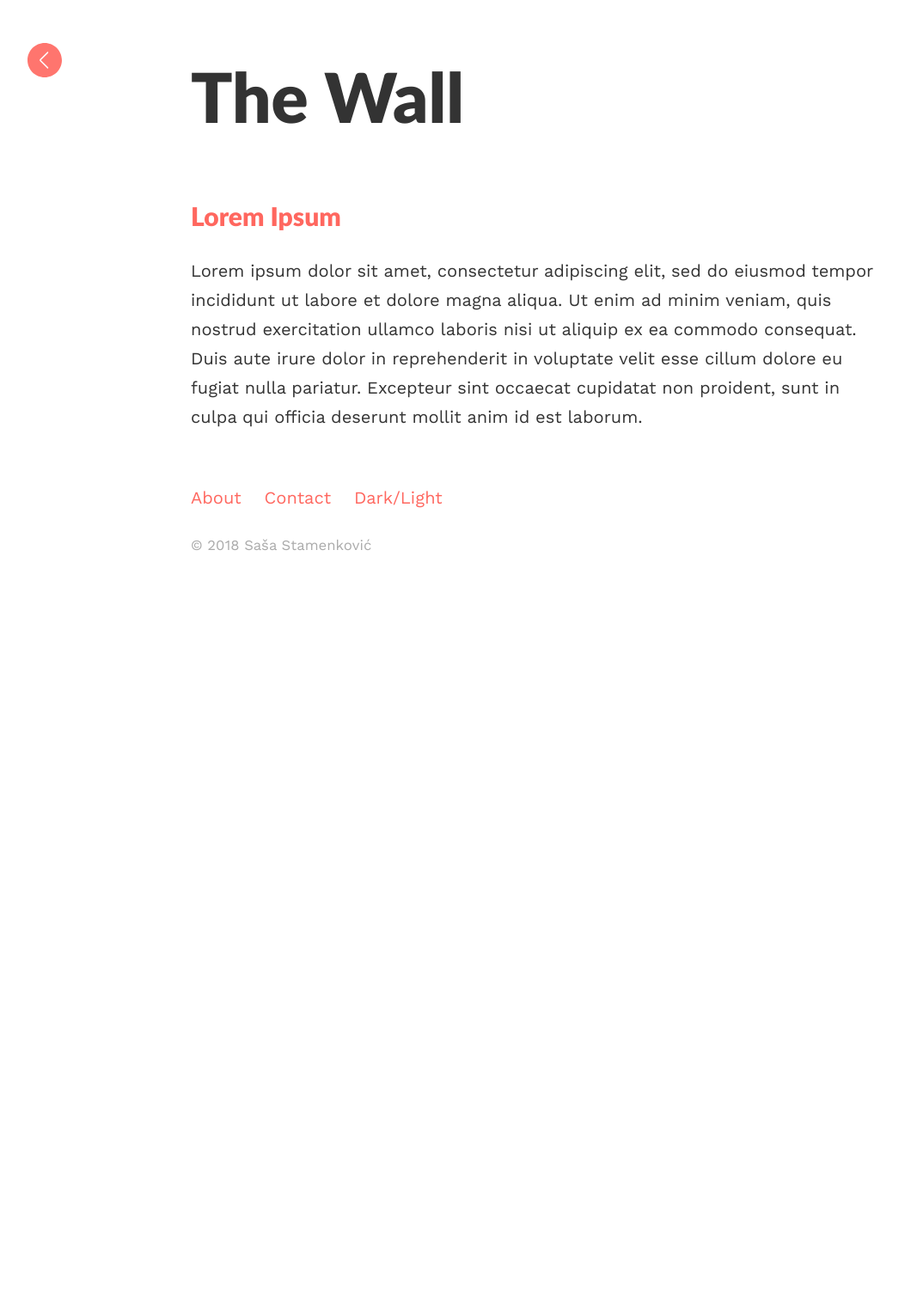
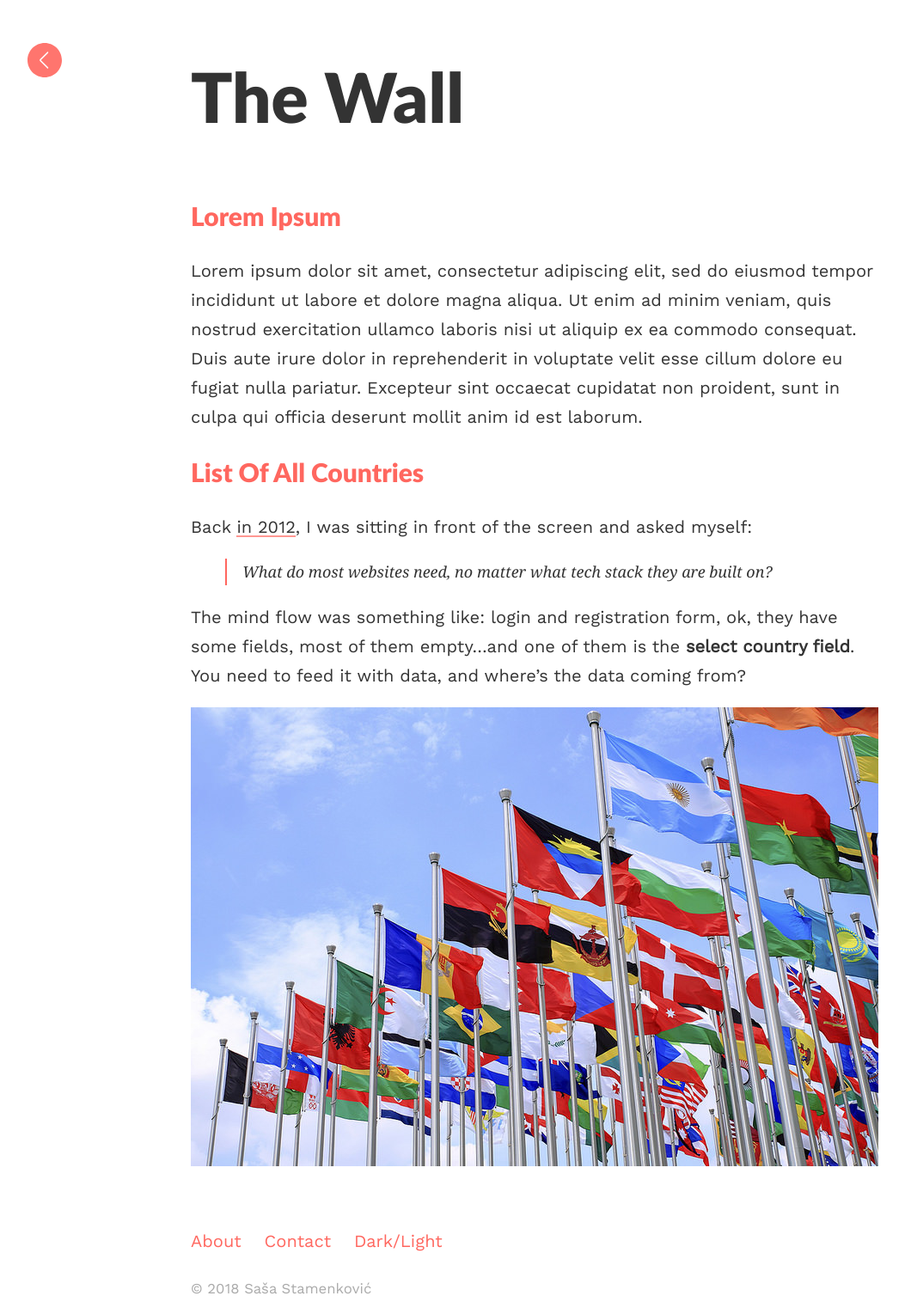
Before and after one commit to sharu725/hagura, a Jekyll site: the page built from index.html, in a window 1280 px wide. Shown: the whole page at 86% size, without its empty margins (18-1071 px from the left). Built offline with Jekyll 4.4.1, drawn with Linux system fonts in a browser that asks for light colours; before the commit the page ends 980 px from its top, so only the background shows below that; part of the change alters nothing that is shown.

Commit message:
Draft 2018-02-24-list-of-all-countries

```diff
--- /dev/null
+++ b/_posts/2018-02-24-list-of-all-countries.md
@@ -0,0 +1,69 @@
+---
+layout: post
+title: List of All Countries
+excerpt_separator: <!--more-->
+---
+
+Back [in 2012](https://github.com/umpirsky/country-list/commit/50807f21ab61a31510b8ba20c0908b11201d7576), I was sitting in front of the screen and asked myself:
+
+> What do most websites need, no matter what tech stack they are built on?
+
+The mind flow was something like: login and registration form, ok, they have some fields, most of them empty...and one of them is the **select country field**. You need to feed it with data, and where's the data coming from?
+
+![Flags]({{site.baseurl}}/images/posts/2018-02-24-list-of-all-countries/flags.jpg)
+<!--more-->
+<em><small> &copy; Penn State - [https://www.flickr.com/photos/pennstatelive/16216912657](https://www.flickr.com/photos/pennstatelive/16216912657)</small></em>
+
+I started googling around for a good data source, searched on GitHub, but no good resource was found back then. I needed something that is available in a variety of formats, multilingual and easy to use. So scraping [Wikipedia](https://en.wikipedia.org/wiki/List_of_sovereign_states) was not an option (although that would probably work for this project).
+
+Since I enjoy building stuff, I sit down and wrote a piece of PHP code which generates a list of all country names with ISO 3166-1 codes. The list was available in JSON, yaml and PHP at first. It used [ICU](http://site.icu-project.org/) as the data source, so staying up to date was not the problem.
+
+It was very simple to use, but it was a small weekend project, and I expected nothing. But project grew and got traction, I never thought something so silly as list of countries can be so popular.
+
+## Formats and Languages
+
+Formats available:
+
+* [Text](https://github.com/umpirsky/country-list/blob/master/data/en/country.txt)
+* [JSON](https://github.com/umpirsky/country-list/blob/master/data/en/country.json)
+* [YAML](https://github.com/umpirsky/country-list/blob/master/data/en/country.yaml)
+* [XML](https://github.com/umpirsky/country-list/blob/master/data/en/country.xml)
+* [HTML](https://github.com/umpirsky/country-list/blob/master/data/en/country.html)
+* [CSV](https://github.com/umpirsky/country-list/blob/master/data/en/country.csv)
+* [SQL](https://github.com/umpirsky/country-list/blob/master/data/en/country.mysql.sql)
+* [PHP](https://github.com/umpirsky/country-list/blob/master/data/en/country.php)
+* [XLIFF](https://github.com/umpirsky/country-list/blob/master/data/en/country.xliff)
+
+All formats are also [available](https://github.com/umpirsky/country-list/tree/master/data) in **all languages**.
+
+## Everybody Needs a Country Table
+
+For developers, this is the most common case, they simply need a country databaase table. There are few **SQL dumps** for each DBMS:
+
+* [MySQL](https://github.com/umpirsky/country-list/blob/master/data/en/country.mysql.sql)
+* [PostgreSQL](https://github.com/umpirsky/country-list/blob/master/data/en/country.postgresql.sql)
+* [SQLite](https://github.com/umpirsky/country-list/blob/master/data/en/country.sqlite.sql)
+
+## Numbers, 6 Years Later
+
+* **3,226** stars on [GitHub](https://github.com/umpirsky/country-list)
+* **965** forks
+* **433 624** installs on [Packagist](https://packagist.org/packages/umpirsky/country-list)
+* Many libraries and Wordpress plugins depend on it
+
+## Child Projects
+
+Since it got popular, I realized that this data was not easily accessible for many developers. So I thought further, what else can be exported as a list of this kind?
+
+That's how child projects were born:
+
+* [Currency List](https://github.com/umpirsky/currency-list)
+* [Language List](https://github.com/umpirsky/language-list)
+* [Locale List](https://github.com/umpirsky/locale-list)
+* [TLD List](https://github.com/umpirsky/tld-list)
+
+All build with [List Generator](https://github.com/umpirsky/list-generator), simple export engine I extracted from the [original project](https://github.com/umpirsky/country-list). So, if you have idea for a similar project, feel free to use it. ;)
+
+## Thanks
+
+I just want to thank to everyone who is using, contributing or reporting issues. Yes, even you [complaining about Macedonia](https://github.com/umpirsky/country-list/issues/9) :). I cannot change data source, I am the first who can complain about Kosovo being listed as a sovereign country, but that did happen (since version 2.0 if I remember correctly). I simply have no control over the data source, but I can say it here: **Kosovo is Serbia!** :)
--- a/index.html
+++ b/index.html
@@ -5,6 +5,6 @@ layout: default
 <div class="article-list">
 {% for post in site.posts %}
     <h2><a href="{{post.url | prepend: site.baseurl}}">{{post.title}}</a></h2>
-    <p>{{post.excerpt | strip_html}}</p>
+    <p>{{post.excerpt}}</p>
 {% endfor %}
 </div>
```
Also changed, not shown: images/posts/2018-02-24-list-of-all-countries/flags.jpg (added).
